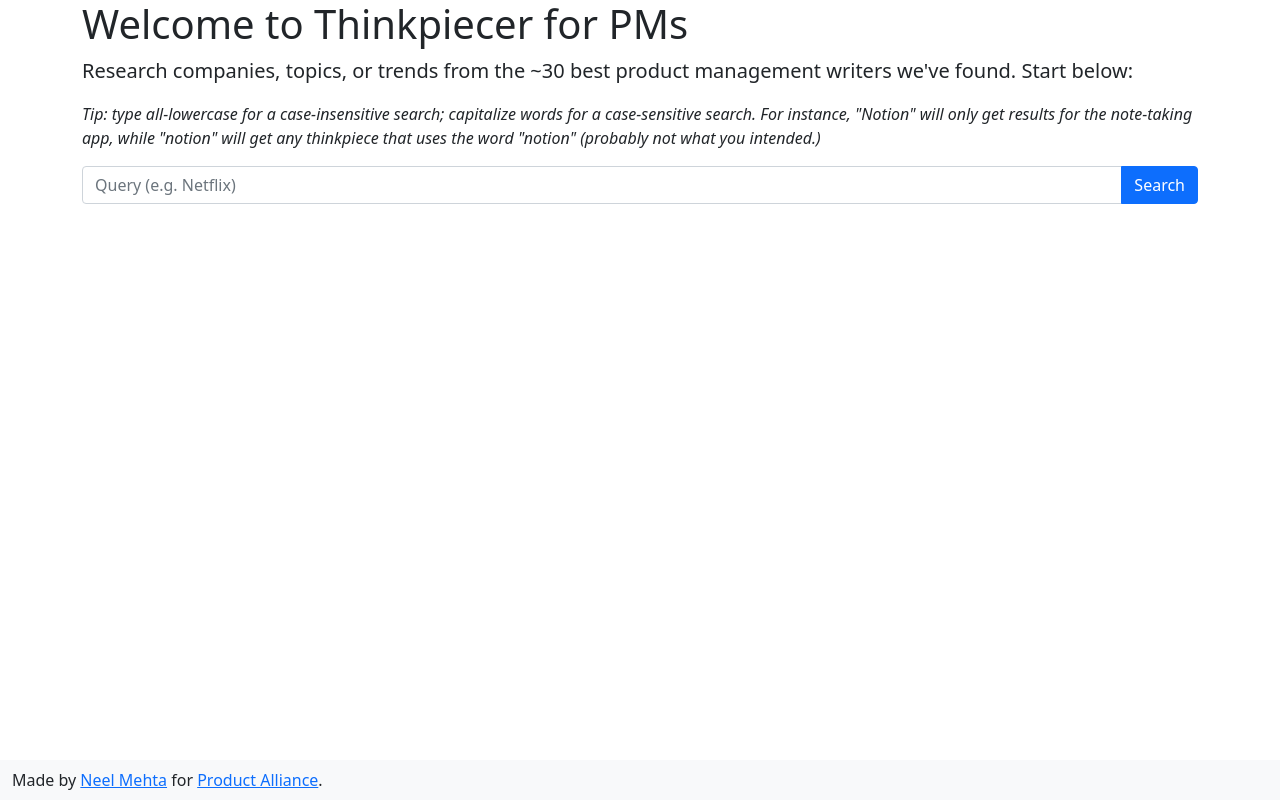
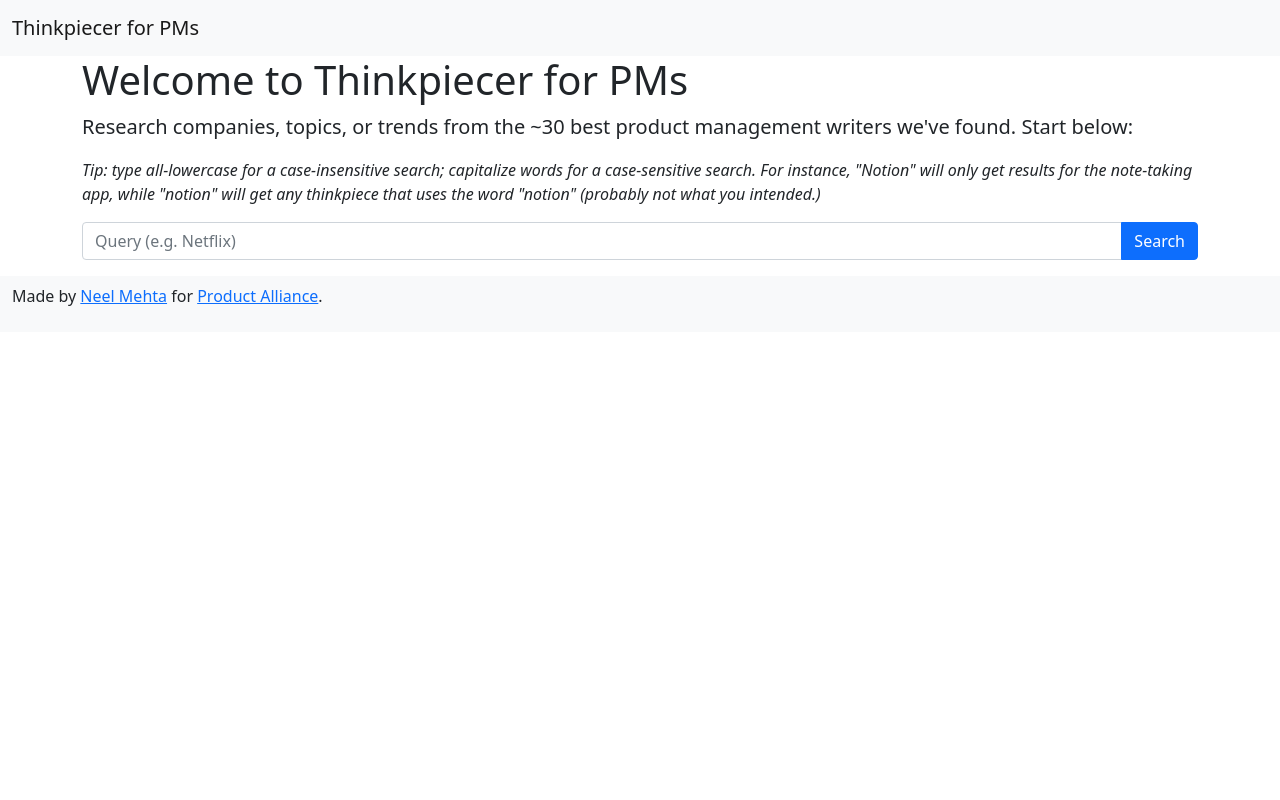
Before and after one commit to hathix/pm-thinkpieces, a Flask app: page / in a window 1280 px wide. Run offline with Flask 2, Linux system fonts and the light colour scheme.

Commit message:
add a header

```diff
--- a/templates/footer.html
+++ b/templates/footer.html
@@ -1,12 +1,12 @@
 
 </div> <!-- end container -->
 
-<nav class="navbar fixed-bottom navbar-light bg-light">
-  <div class="container-fluid">
-    <span class="text-center">
+<nav class="navbar navbar-light bg-light">
+  <div class="container-fluid text-center">
+    <p>
       Made by <a href="https://github.com/hathix">Neel Mehta</a>
       for <a href="https://productalliance.com/start">Product Alliance</a>.
-    </span>
+    </p>
   </div>
 </nav>
 
--- a/templates/header.html
+++ b/templates/header.html
@@ -25,4 +25,11 @@
   <meta name="theme-color" content="#fafafa">
 </head>
 <body>
+
+    <nav class="navbar sticky-top navbar-light bg-light">
+      <div class="container-fluid">
+        <a class="navbar-brand" href="/">Thinkpiecer for PMs</a>
+      </div>
+    </nav>
+
     <div class="container">
```
